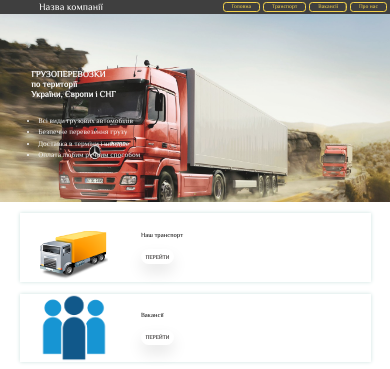
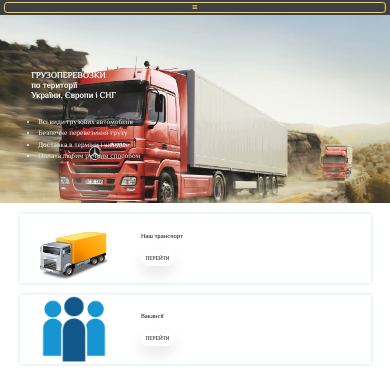
Before and after one commit to The-fAnatiK/lab-for-web.github.io, a plain HTML site: page index.html in a window 390 px wide. Shown: the top 369 px of the page. Drawn offline with Linux system fonts and the light colour scheme.

Commit message:
Add files via upload

```diff
--- a/index.html
+++ b/index.html
@@ -6,22 +6,21 @@
     <link rel="stylesheet" href="styles/header-style.css">
     <link rel="stylesheet" href="styles/index-main-style.css">
     <link rel="stylesheet" href="styles/footer-style.css">
+    <link rel="stylesheet" href="https://cdnjs.cloudflare.com/ajax/libs/font-awesome/4.7.0/css/font-awesome.min.css">
     <meta name="viewport" content="width=device-width, initial-scale=1.0">
     <title>Транспортна компанія</title>
 </head>
 <body>
     <header>
         <div id="container-navbar">
-            <div class="logo">
-                <a href="index.html">
-                    Назва компанії
-                </a>
-            </div>
-            <div class="nav">
+            <div class="nav" id="top-nav">
                 <a href="index.html">Головна</a>
                 <a href="our-transport.html">Транспорт</a>
                 <a href="our-vacancies.html">Вакансії</a>
                 <a href="about-us.html">Про нас</a>
+                <a href="#" class="icon" onclick="myFunction()">
+                    <i class="fa fa-bars"></i>
+                </a>
             </div>
         </div>
         <div class="inner-logo">
@@ -80,5 +79,6 @@
             <a href="tel:0551001125">(055) 100-11-25</a>
         </div>
     </footer>
+    <script src="index.js"></script>
 </body>
 </html>
--- /dev/null
+++ b/index.js
@@ -0,0 +1,8 @@
+function myFunction() {
+    var x = document.getElementById("top-nav");
+    if (x.className === "nav") {
+        x.className += " responsive";
+    } else {
+        x.className = "nav";
+    }
+}
--- a/styles/header-style.css
+++ b/styles/header-style.css
@@ -34,10 +34,10 @@
 }
 
 .nav {
+    margin-left: 1%;
     overflow: hidden;
     text-align: center;
     display: flex;
-    justify-content: flex-end;
     flex-wrap: wrap;
     font-size: 1.4vw;
     padding: 0.5% 0%;
@@ -76,3 +76,29 @@
     text-decoration: none;
     color: white;
 }
+
+.nav .icon {
+    display: none;
+}
+
+@media screen and (max-width: 600px) {
+    .nav{
+        flex-direction: column;
+    }
+    .nav a{
+        display: none;
+    }
+    .nav a.icon {
+        display: block;
+    }
+
+    .nav.responsive {position: relative;}
+    .nav.responsive .icon {
+        right: 0;
+        top: 0;
+    }
+    .nav.responsive a {
+        display: block;
+        text-align: left;
+    }
+}
```
Also changed, not shown: about-us.html (+0 -6 lines), our-transport.html (+0 -6 lines), our-vacancies.html (+0 -5 lines).
